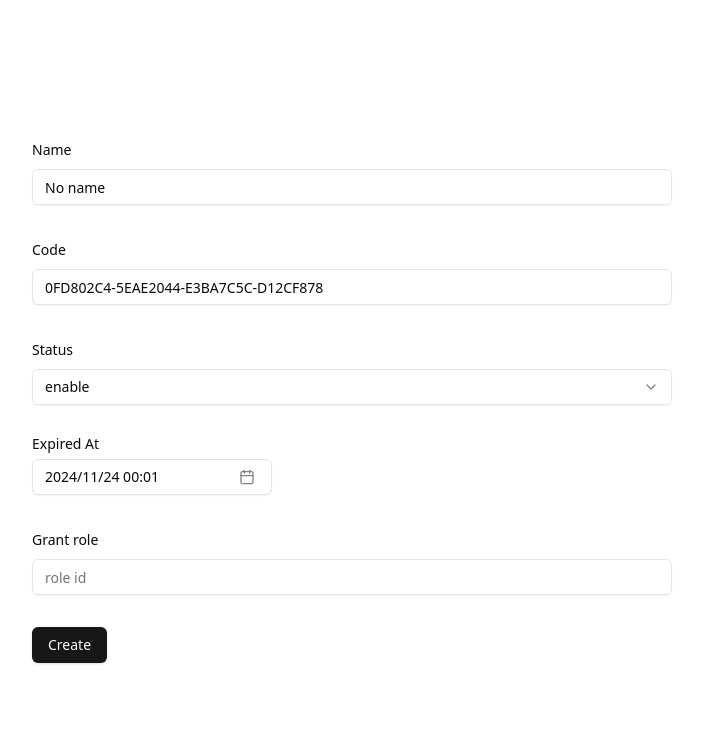
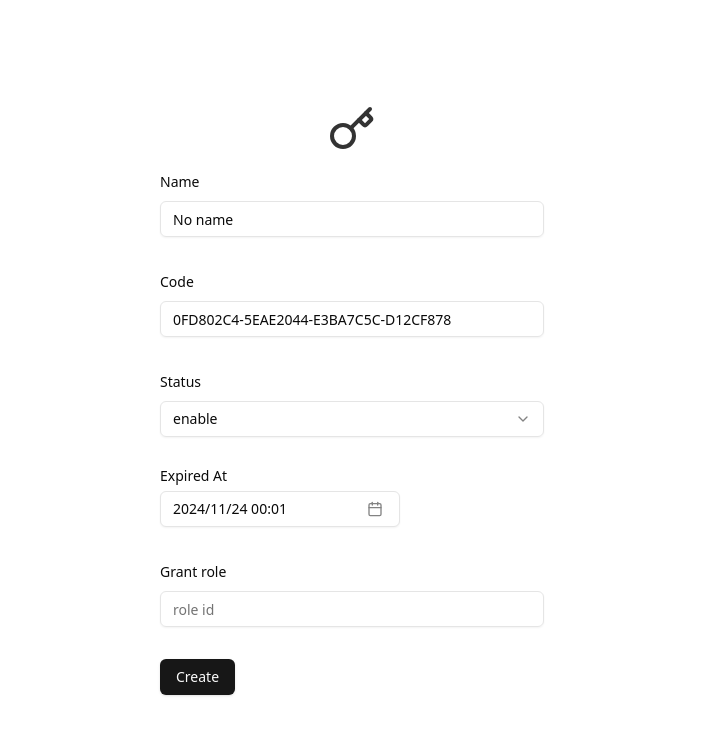
Before and after one commit to tuki0918/discord-license-manager, a Next.js app: page /x/admin/licenses/new in a window 1280 px wide. Shown: the top 734 px of the page, without its empty margins (288-991 px from the left). Built offline with nearby package versions, Linux system fonts and the light colour scheme.

Commit message:
Add navigation link and enhance LicenseForm layout with improved styling

```diff
--- a/app/x/admin/licenses/[licenseId]/edit/page.tsx
+++ b/app/x/admin/licenses/[licenseId]/edit/page.tsx
@@ -1,5 +1,7 @@
 import LicenseForm from "@/components/LicenseForm";
 import prisma from "@/libs/db";
+import { Key } from "lucide-react";
+import Link from "next/link";
 import { notFound } from "next/navigation";
 
 type PageProps = {
@@ -21,7 +23,18 @@ export default async function Page({ params }: PageProps) {
 	return (
 		<div className="container mx-auto">
 			<div className="h-screen flex items-center justify-center">
-				<LicenseForm itemId={itemId} defaultValues={data} />
+				<div>
+					<div>
+						<h1 className="text-4xl font-bold text-gray-900 dark:text-white mb-4 flex justify-center">
+							<Link href={"/x/admin/licenses"}>
+								<Key color="#333333" size={48} />
+							</Link>
+						</h1>
+					</div>
+					<div>
+						<LicenseForm itemId={itemId} defaultValues={data} />
+					</div>
+				</div>
 			</div>
 		</div>
 	);
--- a/app/x/admin/licenses/new/page.tsx
+++ b/app/x/admin/licenses/new/page.tsx
@@ -1,15 +1,28 @@
 import LicenseForm from "@/components/LicenseForm";
 import { generateLicenseKey } from "@/utils/keygen";
+import { Key } from "lucide-react";
+import Link from "next/link";
 
 export default async function Page() {
 	return (
 		<div className="container mx-auto">
 			<div className="h-screen flex items-center justify-center">
-				<LicenseForm
-					defaultValues={{
-						code: generateLicenseKey(),
-					}}
-				/>
+				<div>
+					<div>
+						<h1 className="text-4xl font-bold text-gray-900 dark:text-white mb-4 flex justify-center">
+							<Link href={"/x/admin/licenses"}>
+								<Key color="#333333" size={48} />
+							</Link>
+						</h1>
+					</div>
+					<div>
+						<LicenseForm
+							defaultValues={{
+								code: generateLicenseKey(),
+							}}
+						/>
+					</div>
+				</div>
 			</div>
 		</div>
 	);
--- a/components/LicenseForm.tsx
+++ b/components/LicenseForm.tsx
@@ -48,7 +48,7 @@ export const formSchema = z.object({
 	status: z.enum(["enable", "disabled"]),
 	expired_at: z.date(),
 	discord_grant_role_id: z.string().min(2, {
-		message: "Role_id must be at least 2 characters.",
+		message: "Role id must be at least 2 characters.",
 	}),
 });
 
@@ -97,7 +97,6 @@ const LicenseForm: FC<{
 	}, [itemId, router]);
 
 	return (
-		<div className="w-4/5 md:w-3/5 lg:w-1/2">
 		<Form {...form}>
 			<form onSubmit={form.handleSubmit(onSubmit)} className="space-y-8">
 				<FormField
@@ -121,7 +120,12 @@ const LicenseForm: FC<{
 						<FormItem>
 							<FormLabel>Code</FormLabel>
 							<FormControl>
-									<Input placeholder="code" {...field} disabled={!isCreate} />
+								<Input
+									placeholder="code"
+									{...field}
+									className="min-w-96"
+									disabled={!isCreate}
+								/>
 							</FormControl>
 							<FormMessage />
 						</FormItem>
@@ -134,10 +138,7 @@ const LicenseForm: FC<{
 					render={({ field }) => (
 						<FormItem>
 							<FormLabel>Status</FormLabel>
-								<Select
-									onValueChange={field.onChange}
-									defaultValue={field.value}
-								>
+							<Select onValueChange={field.onChange} defaultValue={field.value}>
 								<FormControl>
 									<SelectTrigger>
 										<SelectValue placeholder="Select a item" />
@@ -228,7 +229,6 @@ const LicenseForm: FC<{
 				</div>
 			</form>
 		</Form>
-		</div>
 	);
 };
 
```
Lines whose indentation alone changed are shown as unchanged.
